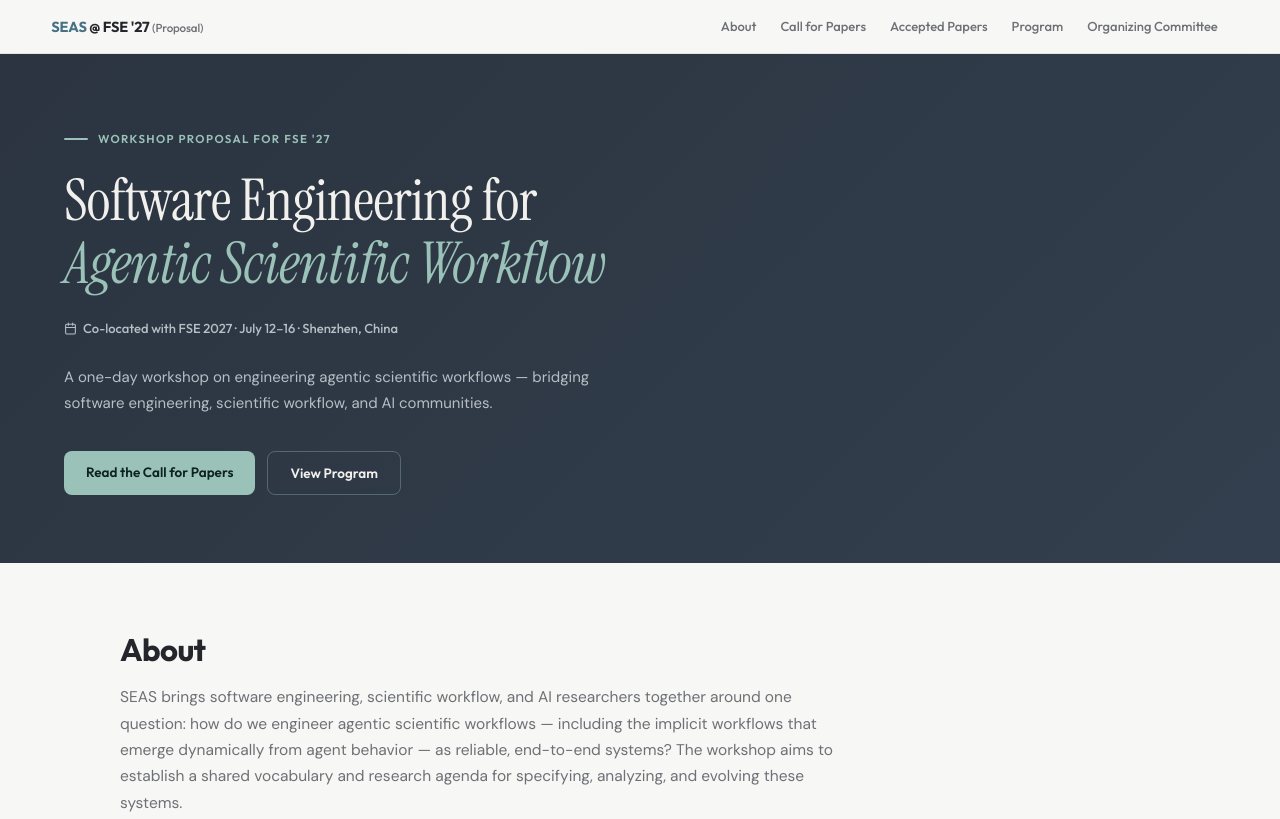
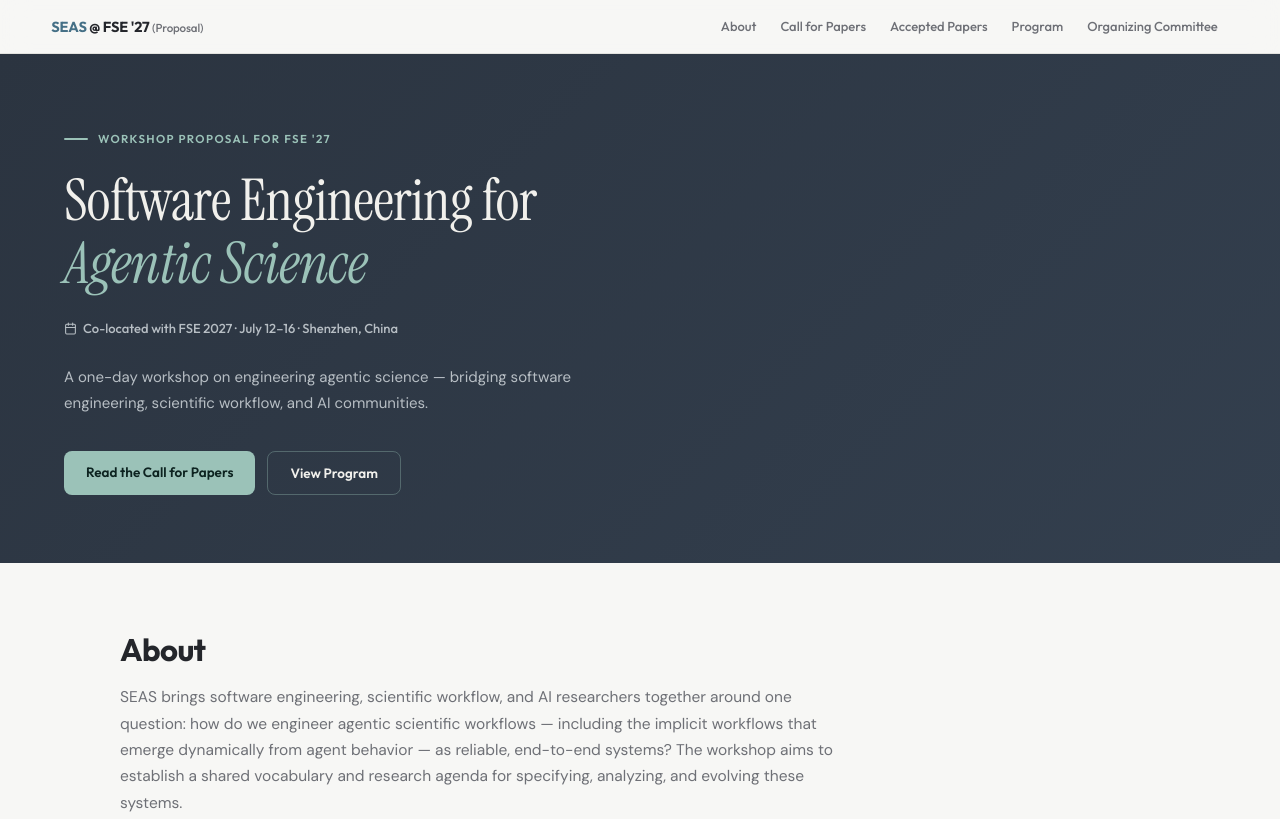
Before and after one commit to polydbms/se4asw-website, a plain HTML site: page index.html in a window 1280 px wide. Shown: the top 819 px of the page. Drawn offline with Linux system fonts and the light colour scheme.

Commit message:
Update index.html

```diff
--- a/index.html
+++ b/index.html
@@ -21,14 +21,14 @@
 <header class="hero" id="top">
   <div class="hero-inner">
     <div class="eyebrow">Workshop Proposal for FSE '27</div>
-    <h1>Software Engineering for<br><em>Agentic Scientific Workflow</em></h1>
+    <h1>Software Engineering for<br><em>Agentic Science</em></h1>
     <div class="hero-meta">
       <span class="hero-badge">
         <svg width="13" height="13" viewBox="0 0 24 24" fill="none" stroke="currentColor" stroke-width="2" stroke-linecap="round"><rect x="3" y="4" width="18" height="18" rx="2"/><line x1="16" y1="2" x2="16" y2="6"/><line x1="8" y1="2" x2="8" y2="6"/><line x1="3" y1="10" x2="21" y2="10"/></svg>
         Co-located with FSE 2027 · July 12–16 · Shenzhen, China
       </span>
     </div>
-    <p class="hero-lead">A one-day workshop on engineering agentic scientific workflows — bridging software engineering, scientific workflow, and AI communities.</p>
+    <p class="hero-lead">A one-day workshop on engineering agentic science — bridging software engineering, scientific workflow, and AI communities.</p>
     <div class="cta-row">
       <a class="btn-fill" href="#cfp">Read the Call for Papers</a>
       <a class="btn-ghost" href="#program">View Program</a>
```
